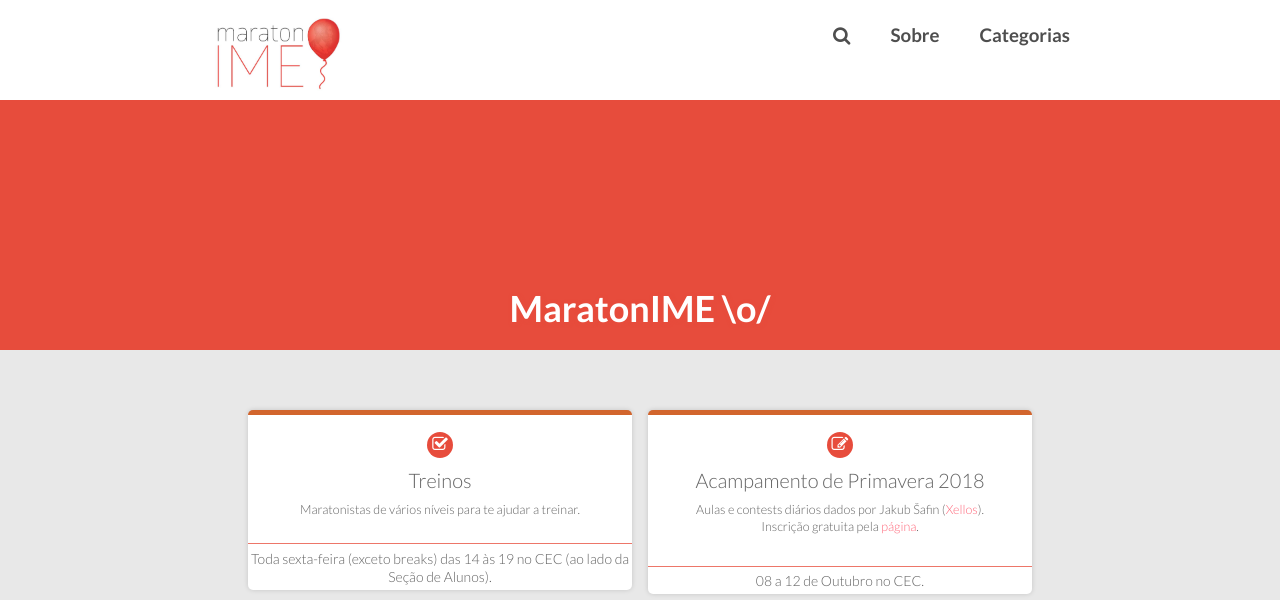
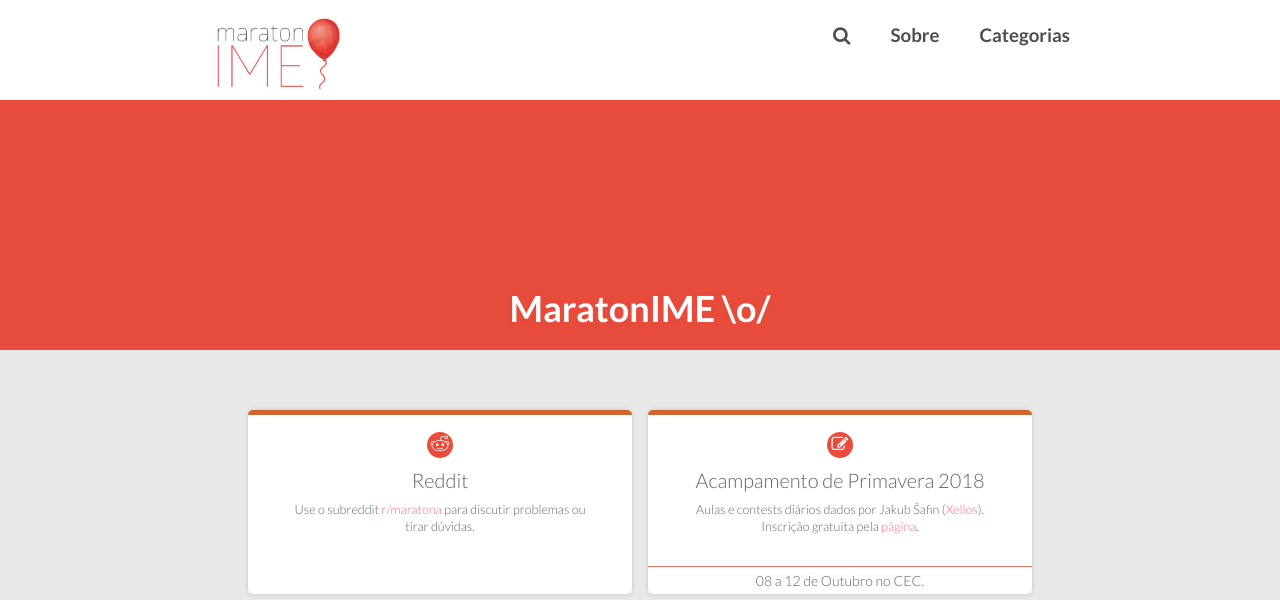
Before and after one commit to maratonusp/blog, a Jekyll site: the page built from index.html, in a window 1280 px wide and 900 px high, cut to the strip 0-600 px from the top of the window. Built offline with Jekyll 4.4.1, drawn with Linux system fonts in a browser that asks for light colours; nearby versions of some CDN libraries; the list of posts is cut into pages by our own code; comment, search, counter and statistics services are not loaded.

Commit message:
Card de reddit e mais explicação no README

```diff
--- a/index.html
+++ b/index.html
@@ -39,10 +39,9 @@ hubs_class: third
     <figure>
         <figcaption class="text-content">
             <!-- Pode encontrar icones em https://fontawesome.com/v4.7.0/icons/ -->
-            <i class="fa fa-check-square-o"></i>
-            <h3>Treinos</h3>
-            <p>Maratonistas de vários níveis para te ajudar a treinar.</p>
-            <footer><p>Toda sexta-feira (exceto breaks) das 14 às 19 no CEC (ao lado da Seção de Alunos).</p></footer>
+            <i class="fa fa-reddit"></i>
+            <h3>Reddit</h3>
+            <p>Use o subreddit <a href="https://www.reddit.com/r/maratona/">r/maratona</a> para discutir problemas ou tirar dúvidas.</p>
         </figcaption>
     </figure>
     <figure>
```
Also changed, not shown: README.md.
